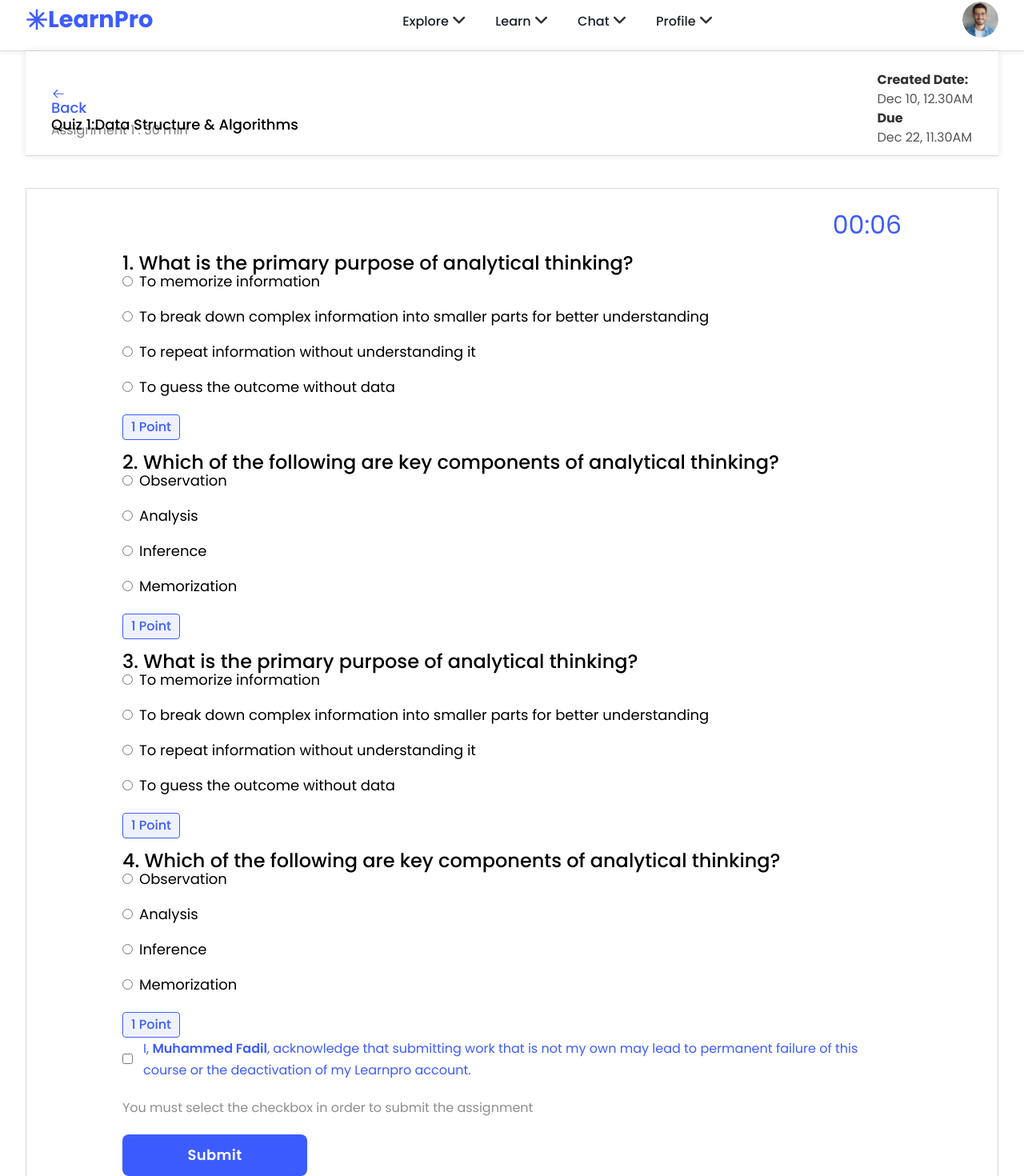
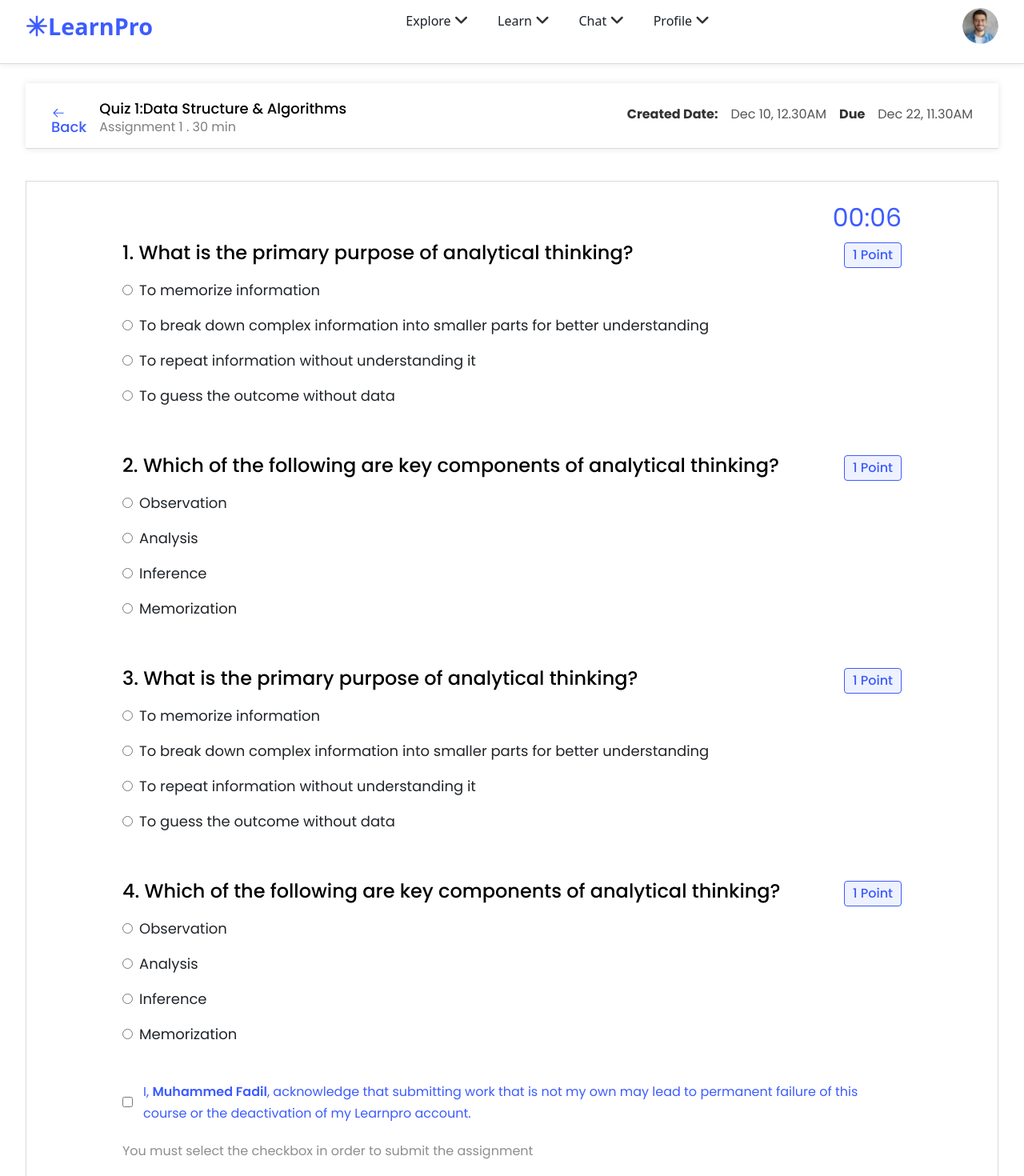
Before and after one commit to israrhusain5892/lms-frontend, a React (Vite) app: page /quiz in a window 1280 px wide. Shown: the part 27-1497 px from the top of the page at 80% size. Built offline with nearby package versions, Linux system fonts and the light colour scheme.

Commit message:
Improved the Pages use Router

```diff
--- a/src/App.jsx
+++ b/src/App.jsx
@@ -5,7 +5,7 @@ import Header from './components/Header/Header';
 import TestsSection from './components/TestsSection/TestsSection';
 import QuizPage from './pages/QuizPage/QuizPage';  // Import your QuizPage component
 
-// import QuizResultPage from './pages/QuizResultPage/QuizResultPage';
+import QuizResultPage from './pages/QuizResultPage/QuizResultPage';
 
 function App() {
   return (
@@ -18,6 +18,8 @@ function App() {
 
         {/* Route for QuizPage */}
         <Route path="/quiz" element={<QuizPage />} />
+
+        <Route path="/QuizResultPage" element={<QuizResultPage />} />
       </Routes>
       <Footer />
     </Router>
--- a/src/components/TestsSection/TestsSection.jsx
+++ b/src/components/TestsSection/TestsSection.jsx
@@ -4,8 +4,6 @@ import "./testsection.css";
 import "@fortawesome/fontawesome-free/css/all.min.css";
 
 import { Link } from "react-router-dom";
-
-
 
 const TestsSection = () => {
   const [openIds, setOpenIds] = useState([1]); // Track open dropdowns first one already opened
@@ -24,11 +22,14 @@ const TestsSection = () => {
       <h1 className="mb-4 text-[#1e1e1e]">
         <nav aria-label="breadcrumb">
           <span>
-      <a href="/">Home</a> &gt; <a href="/test">Test</a> &gt; HTML & CSS BASICS
+            <a href="/">Home</a> &gt; <a href="/test">Test</a> &gt; HTML & CSS
+            BASICS
           </span>
         </nav>
       </h1>
-      <h1 className="text-2xl font-bold text-gray-800 mb-4">Data Structure & Algorithms</h1>
+      <h1 className="text-2xl font-bold text-gray-800 mb-4">
+        Data Structure & Algorithms
+      </h1>
       <div className="space-y-4 bg-gray-100 p-6">
         {tests.map(({ id, title, description, type, dateCreated, grade }) => (
           <div
@@ -53,26 +54,38 @@ const TestsSection = () => {
               <div className="p-4 border-t border-gray-200">
                 <p className="text-[#475569] mt-2">{description}</p>
                 <div className="flex items-center justify-between mt-4">
-                  <span className="text-base font-semibold text-black">Type Of Test</span>
+                  <span className="text-base font-semibold text-black">
+                    Type Of Test
+                  </span>
                   {/* <span className="text-sm font-medium p-2 rounded-lg bg-blue-600 text-white">{type}</span> */}
-                  <Link to={`/${type}`} className="text-sm font-medium p-2 rounded-lg bg-blue-600 text-white">
+                  <Link
+                    to={`/${type}`}
+                    className="text-sm font-medium p-2 rounded-lg bg-blue-600 text-white no-underline	"
+                  >
                     {type}
                   </Link>
-
                 </div>
                 <div className="flex items-center justify-between mt-2">
                   <div>
                     <i className="fa-solid fa-file m-2 text-[#555]"></i>
-                    <span className="text-base font-semibold text-black">Test Created On</span>
+                    <span className="text-base font-semibold text-black">
+                      Test Created On
+                    </span>
                   </div>
-                  <span className="text-sm font-medium text-[#555]">{dateCreated}</span>
+                  <span className="text-sm font-medium text-[#555]">
+                    {dateCreated}
+                  </span>
                 </div>
                 <div className="flex items-center justify-between mt-2">
                   <div>
                     <i className="fa-solid fa-file m-2 text-[#555]"></i>
-                    <span className="text-base font-semibold text-black">Your Grade</span>
+                    <span className="text-base font-semibold text-black">
+                      Your Grade
+                    </span>
                   </div>
-                  <span className="text-lg font-bold text-[#16A34A]">{grade}</span>
+                  <span className="text-lg font-bold text-[#16A34A]">
+                    {grade}
+                  </span>
                 </div>
                 <p className="text-[#0000006e] text-sm mt-4">
                   You Need At Least 74% To Pass. We Keep Your Highest Score.
--- a/src/pages/QuizPage/QuizPage.jsx
+++ b/src/pages/QuizPage/QuizPage.jsx
@@ -3,7 +3,9 @@
 
 import './quiz-page.css';
 import { GoArrowLeft } from "react-icons/go";
+import 'bootstrap/dist/css/bootstrap.min.css';
 import { useState, useEffect } from 'react';
+import { Link } from 'react-router-dom';
 const QuizPage = () => {
 
 
@@ -139,7 +141,7 @@ const QuizPage = () => {
                   {/* header page */}
                   <div className='headerContainer d-flex justify-content-between'>
                         <div className='leftPart d-flex align-items-center gap-3'>
-                              <button className='backBtn'><GoArrowLeft className='backIcon' /> Back</button>
+                        <Link to="/"> <button className='backBtn'><GoArrowLeft className='backIcon' /> Back</button>  </Link>
                               <div>
                                     <p className='quiz'>Quiz 1:Data Structure & Algorithms</p>
                                     <p className='quizAssign'>Assignment 1 . 30 min</p>
@@ -208,7 +210,7 @@ const QuizPage = () => {
                         </label>
                         {error && <div style={{ color: 'red', marginTop: '10px' }}>{error}</div>}
                         <p className='last'>You must select the checkbox in order to submit the assignment</p>
-                        <button type="submit" className='submitBtn'>Submit</button>
+                       <Link to="/QuizResultPage" ><button type="submit" className='submitBtn'>Submit</button>  </Link>
                   </form>
             </div>
       )
--- a/src/pages/QuizResultPage/QuizResultPage.jsx
+++ b/src/pages/QuizResultPage/QuizResultPage.jsx
@@ -1,7 +1,13 @@
+Link/* eslint-disable react/no-unescaped-entities */
+/* eslint-disable react/no-unknown-property */
+/* eslint-disable no-unused-vars */
+/* eslint-disable react/jsx-key */
 
 import './quiz-result-page.css';
 import { GoArrowLeft } from "react-icons/go";
 import { useState, useEffect } from 'react';
+import 'bootstrap/dist/css/bootstrap.min.css';
+import { Link } from 'react-router-dom';
 const QuizResultPage = () => {
 
 
@@ -65,7 +71,7 @@ const QuizResultPage = () => {
             {/* header page */}
             <div className='headerContainer d-flex justify-content-between'>
                 <div className='leftPart d-flex align-items-center gap-3'>
-                    <button className='backBtn'><GoArrowLeft className='backIcon' /> Back</button>
+                 <Link to="/"> <button className='backBtn'><GoArrowLeft className='backIcon' /> Back</button>  </Link>
                     <div>
                         <p className='quiz'>Quiz 1:Data Structure & Algorithms</p>
                         <p className='quizAssign'>Assignment 1 . 30 min</p>
@@ -93,7 +99,7 @@ const QuizResultPage = () => {
                             return <div className='questionContainer d-flex align-items-start justify-content-between '>
                                 <div className='question'>
                                     <p>{question.id}. {question.question}</p>
-                                    <div class="mt-4">
+                                    <div className="mt-4">
                                         {
                                             question.options?.map((option, index) => {
                                                 return <><label key={index}>
@@ -147,7 +153,7 @@ const QuizResultPage = () => {
 
 
 
-                <button type="submit" className='submitBtn'>Retry</button>
+                <Link to="/quiz"><button type="submit" className='submitBtn'>Retry</button></Link>
             </form>
         </div>
     )
```
Lines whose indentation alone changed are shown as unchanged.
